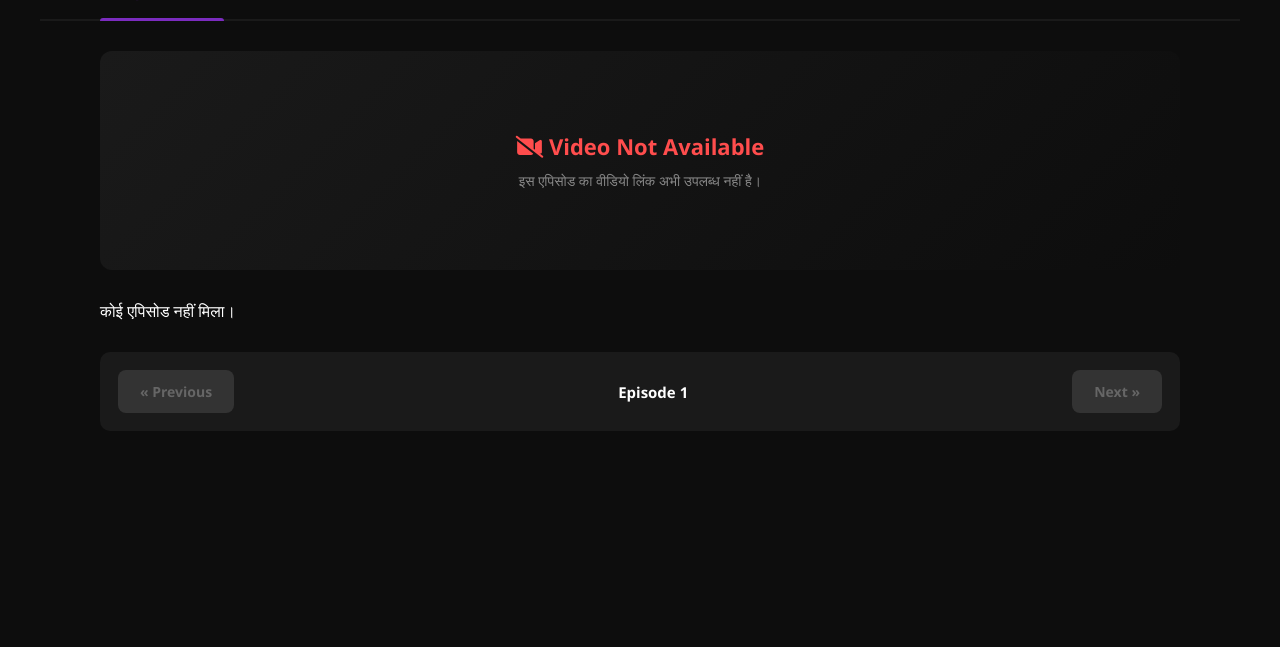
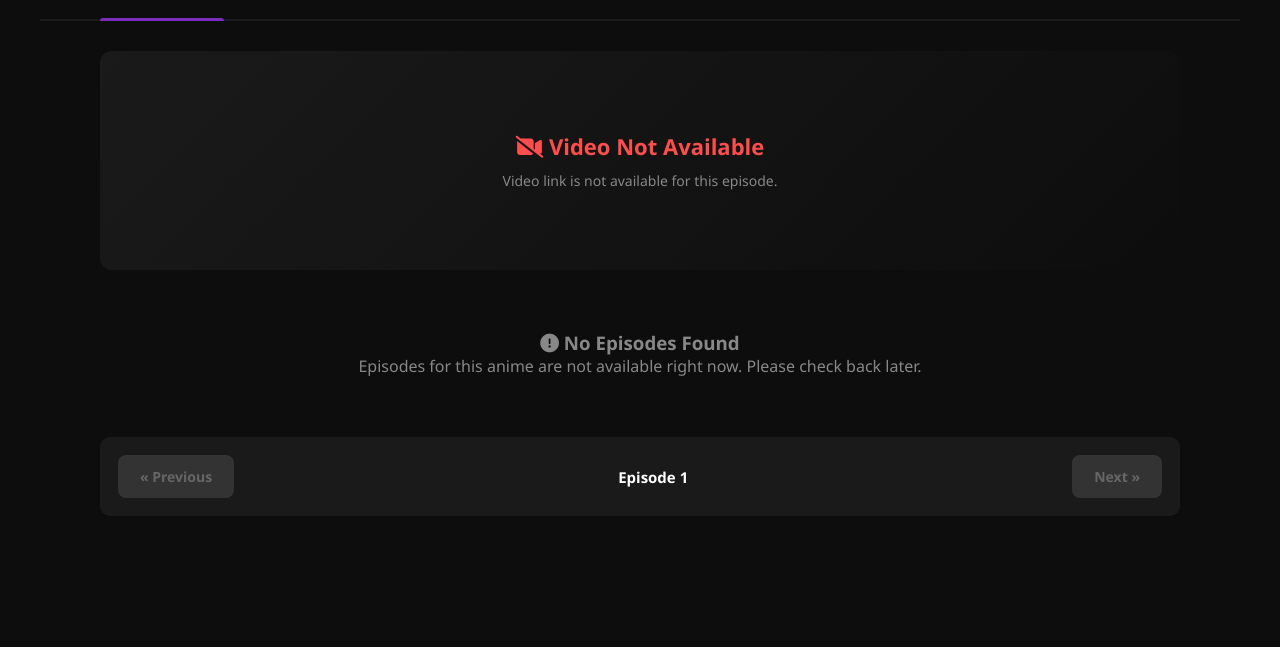
Before and after one commit to manojbarai37652o-cell/animehub, a Flask app: template app/templates/watch.html in a window 1280 px wide. Shown: the part 580-1227 px from the top of the page. Before the commit the page ends 1011 px from the top, so only its background shows below. Run offline with Flask 3, Linux system fonts and the light colour scheme; the template is opened without the code that fills it, so the values that code supplies are empty.

Commit message:
Master update for watch UI and English translation

```diff
--- a/app/__init__.py
+++ b/app/__init__.py
@@ -133,7 +133,6 @@ def create_app(config_class=Config):
         if not session.get('user_email'): return render_template('login.html')
         return render_template('watchlist.html')
 
-    # --- WATCH ROUTE (Master Fix) ---
     @app.route('/watch/<anime_id>')
     @app.route('/watch/<anime_id>/<int:season_number>')
     @app.route('/watch/<anime_id>/<int:season_number>/<int:ep_number>')
@@ -186,7 +185,7 @@ def create_app(config_class=Config):
                 next_match = episodes[current_index + 1].get('title', '').split(' ')[-1]
                 if next_match.isdigit(): next_ep_num = int(next_match)
 
-        # 4. Safe Genres and Description Generation
+        # 4. Safe Genres and Description Generation (English)
         title_lower = anime.get('title', '').lower()
         if any(k in title_lower for k in ['slayer', 'jujutsu', 'naruto', 'piece', 'hunter', 'titan']):
             genres_text = "Action • Adventure • Fantasy"
--- a/app/templates/watch.html
+++ b/app/templates/watch.html
@@ -44,7 +44,7 @@
         {% else %}
         <div class="no-video-msg-crunchy">
             <h3><i class="fas fa-video-slash"></i> Video Not Available</h3>
-            <p>इस एपिसोड का वीडियो लिंक अभी उपलब्ध नहीं है।</p>
+            <p>Video link is not available for this episode.</p>
         </div>
         {% endif %}
 
@@ -77,7 +77,7 @@
         </div>
         {% endif %}
 
-        {% if episodes %}
+        {% if episodes and episodes|length > 0 %}
         <div class="episodes-list-crunchy">
             {% for episode in episodes %}
             {% set ep_num = (episode.title.split(' ')[-1] if episode.title else loop.index) %}
@@ -108,8 +108,9 @@
             {% endfor %}
         </div>
         {% else %}
-        <div class="no-episodes-msg">
-            <p>कोई एपिसोड नहीं मिला।</p>
+        <div class="no-episodes-msg" style="text-align: center; padding: 30px; color: #888;">
+            <h3><i class="fas fa-exclamation-circle"></i> No Episodes Found</h3>
+            <p>Episodes for this anime are not available right now. Please check back later.</p>
         </div>
         {% endif %}
 
```
